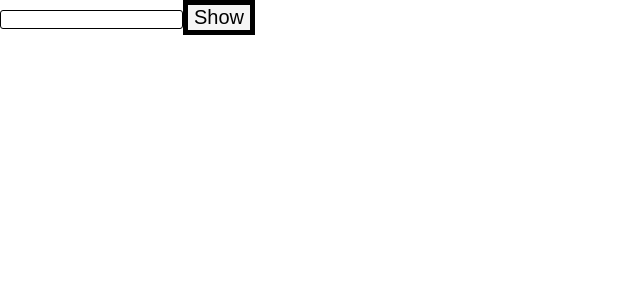
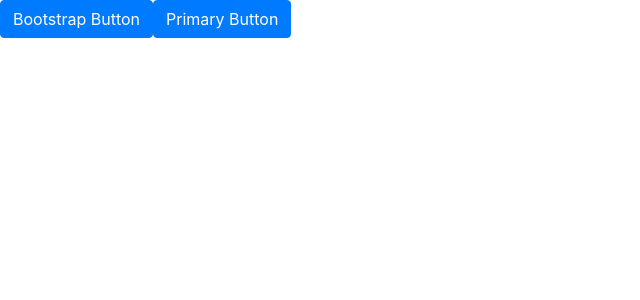
Before and after one commit to fpigeonjr/styled-components-course, a React (Create React App) app: page / in a window 1280 px wide. Shown: the top 300 px of the page, without its empty margins (0-640 px from the left). Built offline with nearby package versions, Linux system fonts and the light colour scheme.

Commit message:
adds reactstrap and overrides styles of a primary button

```diff
--- a/package.json
+++ b/package.json
@@ -23,6 +23,8 @@
     "not op_mini all"
   ],
   "devDependencies": {
+    "bootstrap": "^4.1.3",
+    "reactstrap": "^6.5.0",
     "styled-components": "^4.0.0"
   }
 }
--- a/src/App.js
+++ b/src/App.js
@@ -1,5 +1,6 @@
 import React, { Component } from "react";
-import Button from "./components/common/Button";
+import { Button } from "reactstrap";
+import PrimaryButton from "./components/common/PrimaryButton";
 import { ThemeProvider } from "styled-components";
 import LightTheme from "./themes/Light";
 import DarkTheme from "./themes/Dark";
@@ -27,10 +28,8 @@
     return (
       <ThemeProvider theme={this.state.theme}>
         <section>
-          <PasswordInput showPassword={this.state.showPassword} />
-          <Button onClick={() => this.togglePassword()}>
-            {this.state.showPassword ? "Hide" : "Show"}
-          </Button>
+          <Button color="primary">Bootstrap Button</Button>
+          <PrimaryButton>Primary Button</PrimaryButton>
         </section>
       </ThemeProvider>
     );
--- /dev/null
+++ b/src/components/common/PrimaryButton.js
@@ -0,0 +1,10 @@
+import { Button } from "reactstrap";
+import styled from "styled-components";
+
+const PrimaryButton = styled(Button).attrs({ color: "primary" })`
+  &:hover {
+    color: black !important;
+  }
+`;
+
+export default PrimaryButton;
--- a/src/index.js
+++ b/src/index.js
@@ -1,12 +1,7 @@
-import React from 'react';
-import ReactDOM from 'react-dom';
-import './index.css';
-import App from './App';
-import * as serviceWorker from './serviceWorker';
+import React from "react";
+import ReactDOM from "react-dom";
+import "./index.css";
+import App from "./App";
+import "bootstrap/dist/css/bootstrap.min.css";
 
-ReactDOM.render(<App />, document.getElementById('root'));
-
-// If you want your app to work offline and load faster, you can change
-// unregister() to register() below. Note this comes with some pitfalls.
-// Learn more about service workers: http://bit.ly/CRA-PWA
-serviceWorker.unregister();
+ReactDOM.render(<App />, document.getElementById("root"));
```
Also changed, not shown: 1 other file (tests, documents, lock files or other folders).
